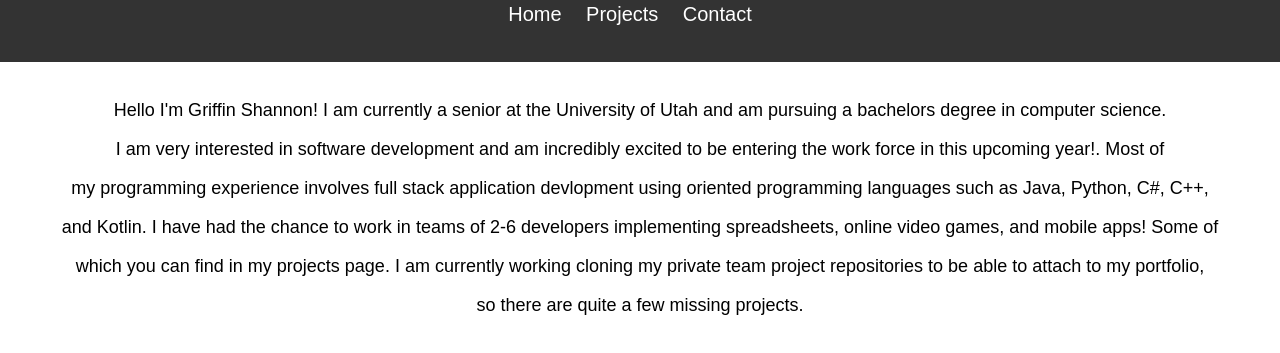
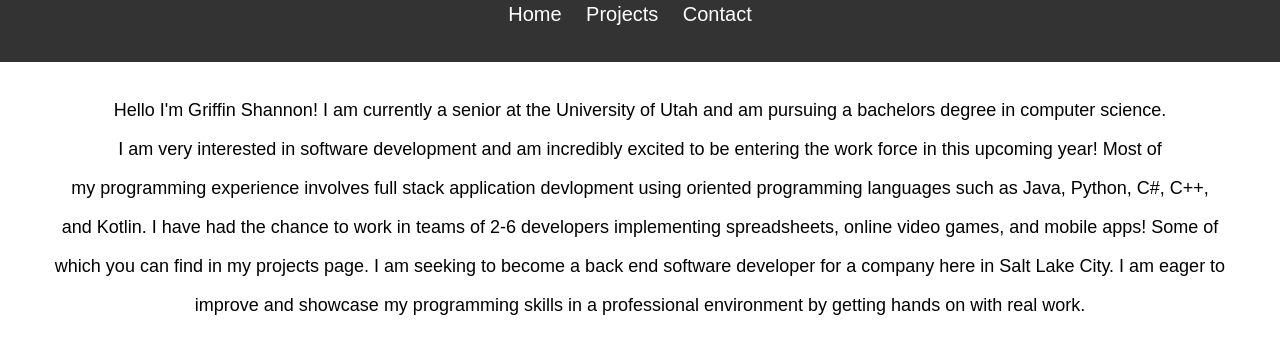
Before and after one commit to grider1/grider1.github.io, a plain HTML site: page about.html in a window 1280 px wide. Shown: the part 107-460 px from the top of the page. Drawn offline with Linux system fonts and the light colour scheme.

Commit message:
Update about.html

```diff
--- a/about.html
+++ b/about.html
@@ -21,11 +21,11 @@
     <main>
         <!-- Content about you goes here -->
         <p>Hello I'm Griffin Shannon! I am currently a senior at the University of Utah and am pursuing a bachelors degree in computer science.</p>
-        <p>I am very interested in software development and am incredibly excited to be entering the work force in this upcoming year!. Most of</p>
+        <p>I am very interested in software development and am incredibly excited to be entering the work force in this upcoming year! Most of</p>
         <p>my programming experience involves full stack application devlopment using oriented programming languages such as Java, Python, C#, C++,</p>
         <p>and Kotlin. I have had the chance to work in teams of 2-6 developers implementing spreadsheets, online video games, and mobile apps! Some of</p>
-        <p>which you can find in my projects page. I am currently working cloning my private team project repositories to be able to attach to my portfolio,</p>
-        <p>so there are quite a few missing projects.</p>
+        <p>which you can find in my projects page. I am seeking to become a back end software developer for a company here in Salt Lake City. I am eager to</p>
+        <p>improve and showcase my programming skills in a professional environment by getting hands on with real work.</p>
     </main>
 </body>
 </html>
```
